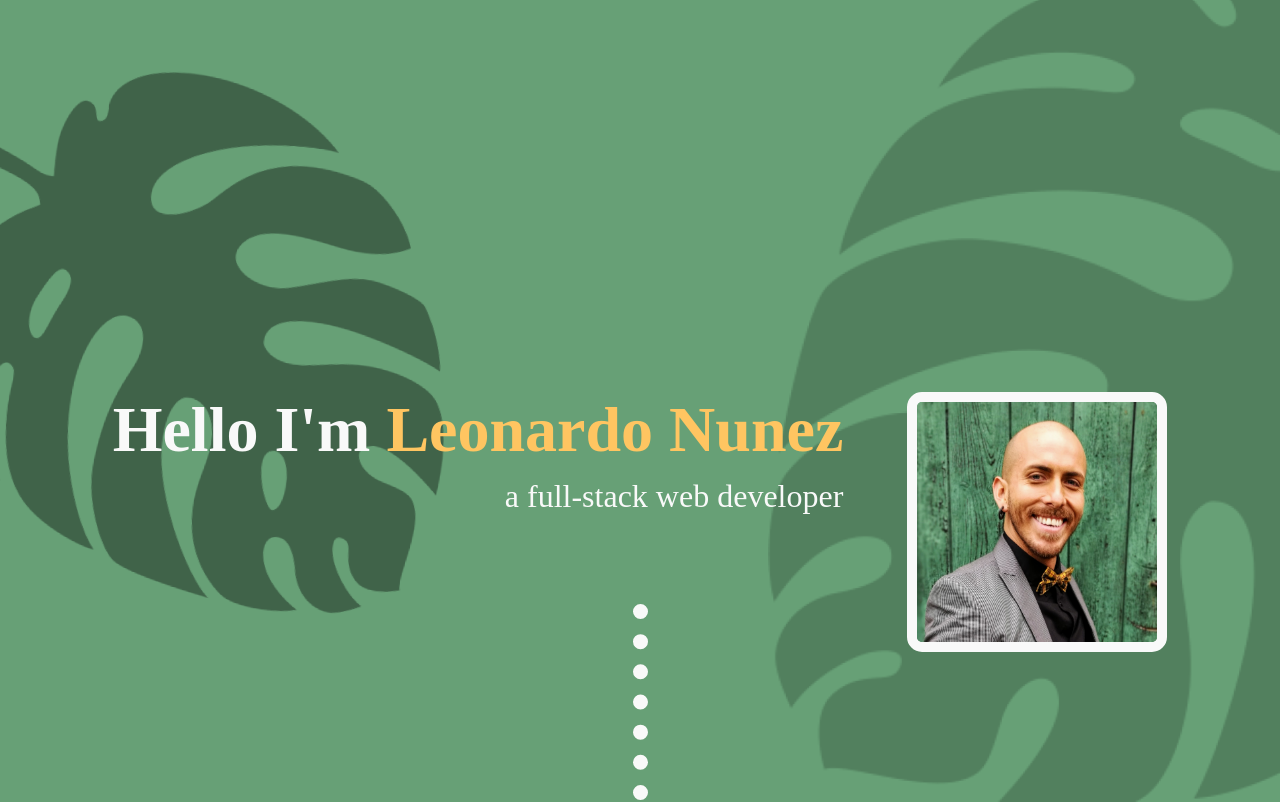
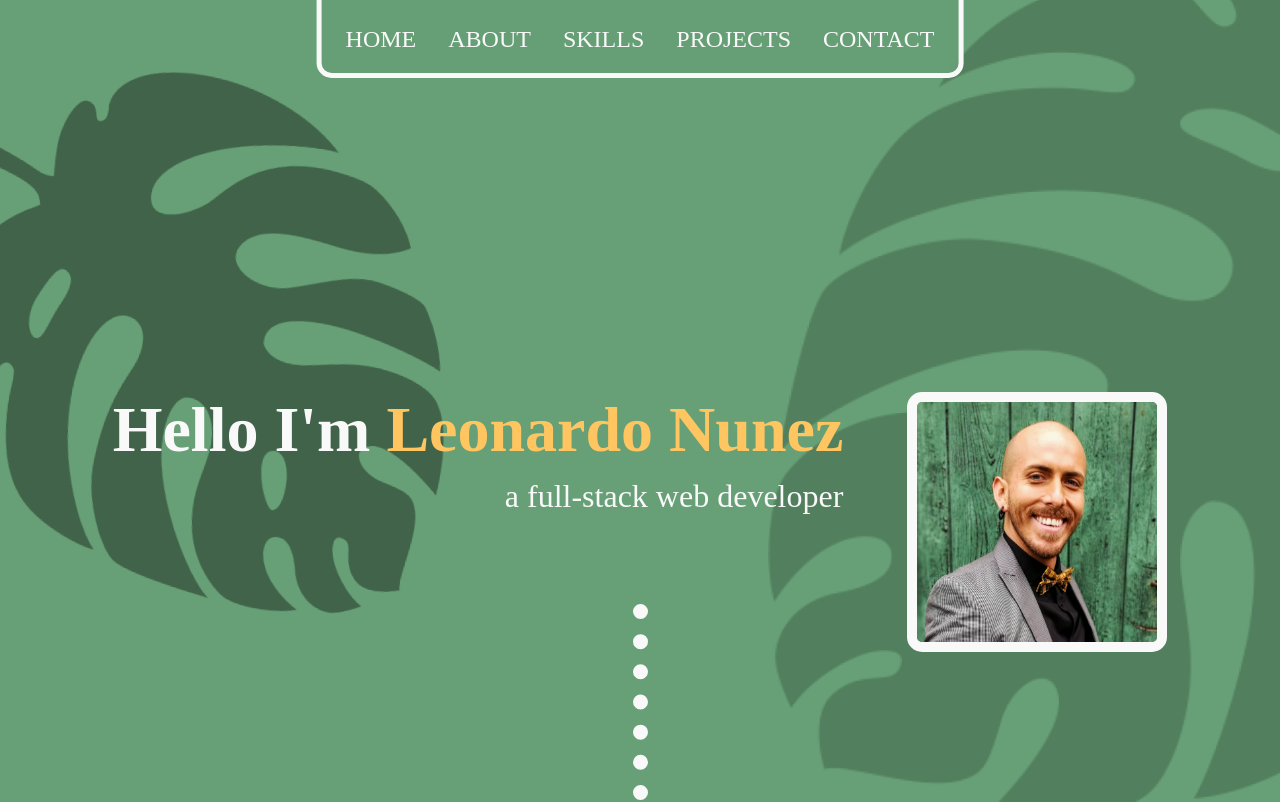
Before and after one commit to leonardo-nunez/leonardo-portfolio, a React (Create React App) app: page / in a window 1280 px wide. Shown: the top 802 px of the page. Built offline with nearby package versions, Linux system fonts and the light colour scheme; a web font is replaced by a local one.

Commit message:
added navbar

```diff
--- a/package.json
+++ b/package.json
@@ -16,6 +16,7 @@
     "react-bootstrap": "^2.4.0",
     "react-dom": "^18.1.0",
     "react-scripts": "^5.0.1",
+    "react-scroll": "^1.8.7",
     "react-vertical-timeline-component": "^3.5.2",
     "serve": "^13.0.2",
     "web-vitals": "^2.1.4"
--- a/src/App.js
+++ b/src/App.js
@@ -5,12 +5,12 @@ import About from './pages/about/About';
 import Skills from './pages/skills/Skills';
 import Projects from './pages/projects/Projects';
 import Contact from './pages/contact/Contact';
-// import Navbar from './components/Navbar';
+import Navbar from './components/Navbar';
 
 const App = () => {
   return (
     <div className="App">
-      {/* <Navbar /> */}
+      <Navbar />
       <Intro />
       <About />
       <Skills />
--- a/src/components/Navbar.js
+++ b/src/components/Navbar.js
@@ -1,14 +1,26 @@
 import React from 'react';
+
+import { Link } from 'react-scroll';
 
 const Navbar = () => {
   return (
-    <nav className="navbar">
-      <ul>
-        <li>HOME</li>
-        <li>ABOUT</li>
-        <li>SKILLS</li>
-        <li>PROJECTS</li>
-        <li>CONTACT</li>
+    <nav className="nav">
+      <ul className="nav__ul">
+        <Link to="intro">
+          <li className="nav__li">HOME</li>
+        </Link>
+        <Link to="about" offset={-145}>
+          <li className="nav__li">ABOUT</li>
+        </Link>
+        <Link to="skills" offset={80}>
+          <li className="nav__li">SKILLS</li>
+        </Link>
+        <Link to="projects" offset={-110}>
+          <li className="nav__li">PROJECTS</li>
+        </Link>
+        <Link to="contact">
+          <li className="nav__li">CONTACT</li>
+        </Link>
       </ul>
     </nav>
   );
--- a/src/components/navbar.scss
+++ b/src/components/navbar.scss
@@ -1,3 +1,23 @@
-.navbar {
-  position: absolute;
+.nav {
+  position: fixed;
+  top: -1rem;
+  left: 50%;
+  transform: translate(-50%, 0);
+  z-index: 1;
+  &__ul {
+    display: flex;
+    padding: 1rem 0.5rem 0;
+    background-color: $background-green-transparent;
+    list-style-type: none;
+    border: 5px solid $off-white;
+    border-radius: 15px;
+  }
+
+  &__li {
+    margin: 1rem;
+    font-size: 1.5rem;
+  }
+  &__li:hover {
+    cursor: pointer;
+  }
 }
--- a/src/layout.scss
+++ b/src/layout.scss
@@ -2,7 +2,9 @@
 @import '~bootstrap/scss/bootstrap';
 
 $background-green: #67a076;
+$background-green-transparent: rgba(103, 160, 118, 0.93);
 $dark-green: #3a5d41;
+$dark-green-transparent: rgba(58, 93, 65, 0.8);
 $darker-green: #213425;
 $highlight-yellow: #ffc561;
 $off-white: #f9f9f9;
--- a/src/main.scss
+++ b/src/main.scss
@@ -1,5 +1,6 @@
 @import './layout';
 
+@import './components/navbar';
 @import './pages/intro/intro';
 @import './pages/about/about';
 @import './pages/skills/skills';
--- a/src/pages/about/about.scss
+++ b/src/pages/about/about.scss
@@ -8,8 +8,7 @@
     display: flex;
     flex-direction: column;
     align-items: center;
-    background: #3a5d41;
-    opacity: 0.9;
+    background: $dark-green-transparent;
     border: 12px solid $off-white;
     border-radius: 18px;
     width: 70vw;
--- a/src/pages/projects/Projects.js
+++ b/src/pages/projects/Projects.js
@@ -24,18 +24,16 @@ const Projects = () => {
       color: '#f9f9f9',
     },
     element1: {
-      background: '#3a5d41',
+      background: 'rgba(58, 93, 65, 0.7)',
       border: '8px solid #f9f9f9',
       borderRadius: '16px',
       boxShadow: 'none',
-      opacity: '0.8',
     },
     element2: {
-      background: '#e9edca',
+      background: 'rgba(233, 237, 202, 0.7)',
       border: '8px solid #3a5d41',
       borderRadius: '16px',
       boxShadow: 'none',
-      opacity: '0.8',
     },
   };
   return (
--- a/src/pages/skills/skills.scss
+++ b/src/pages/skills/skills.scss
@@ -49,7 +49,6 @@
   &__vertical-dots {
     height: 115vh;
     border-right: 15px dotted $off-white;
-    z-index: 10;
   }
   &__birds {
     position: absolute;
```
Also changed, not shown: 1 other file (tests, documents, lock files or other folders).
